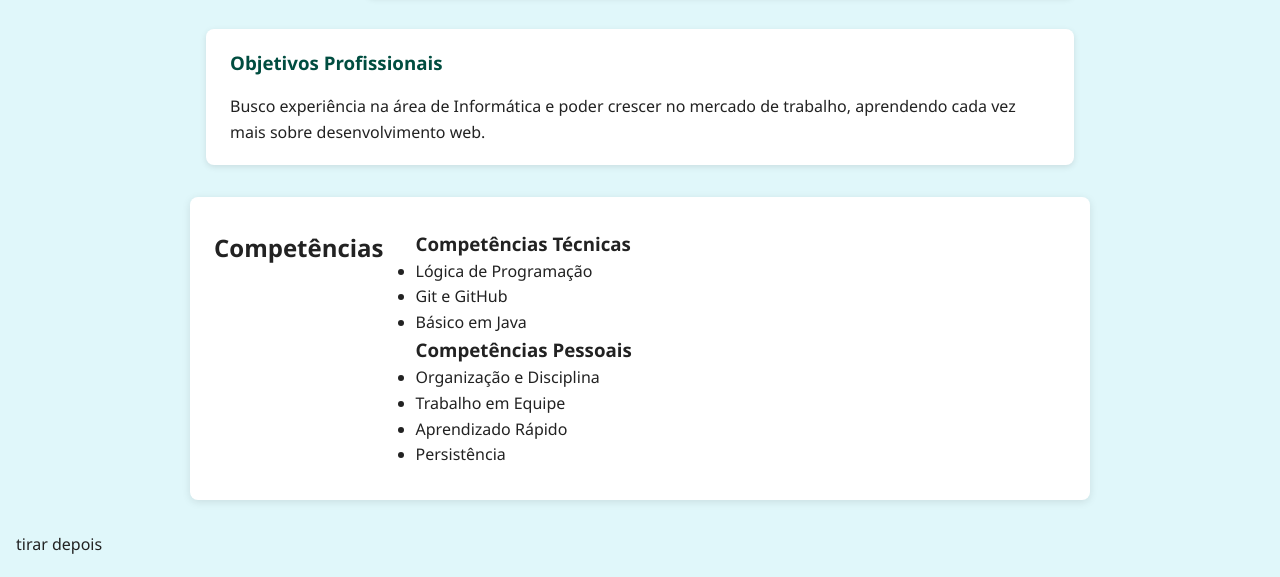
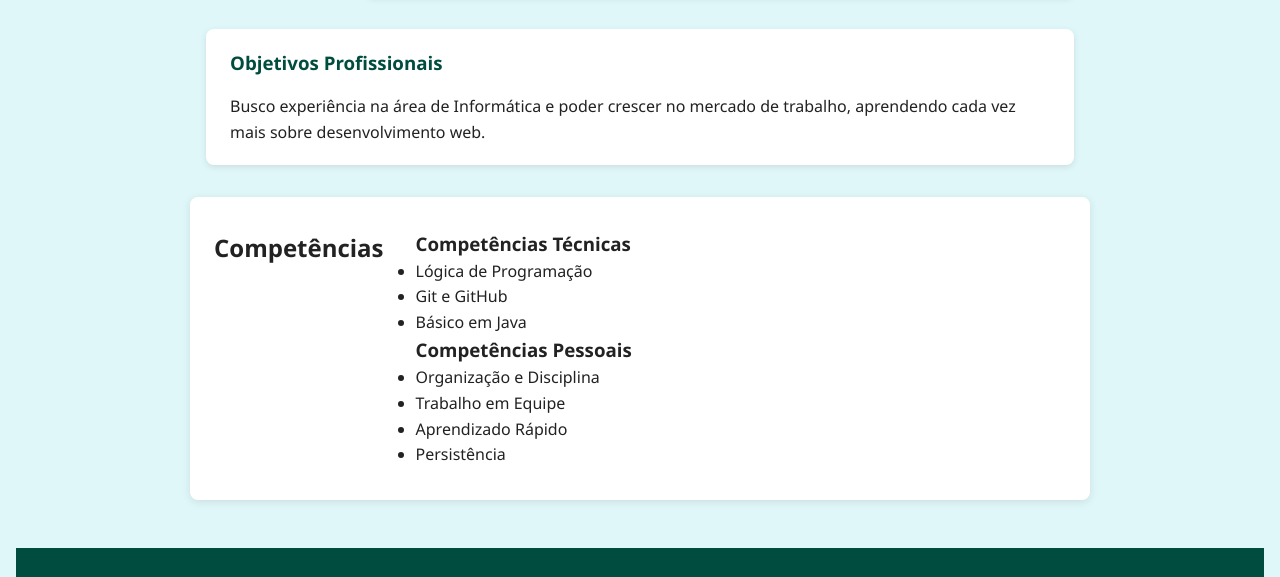
Before and after one commit to Fpadilha3/portfolio-web, a plain HTML site: page public/index.html in a window 1280 px wide. Shown: the part 633-1210 px from the top of the page. Drawn offline with Linux system fonts and the light colour scheme.

Commit message:
atualização

```diff
--- a/portfolio-web/index.html
+++ b/public/index.html
@@ -99,7 +99,6 @@
         </div>
       </div>
     </section>
-    <p>tirar depois</p>
   </main>
 
   <!-- Footer: Rodapé com redes sociais e contato -->
```
Also changed, not shown: public/style.css (renamed from portfolio-web/style.css).
